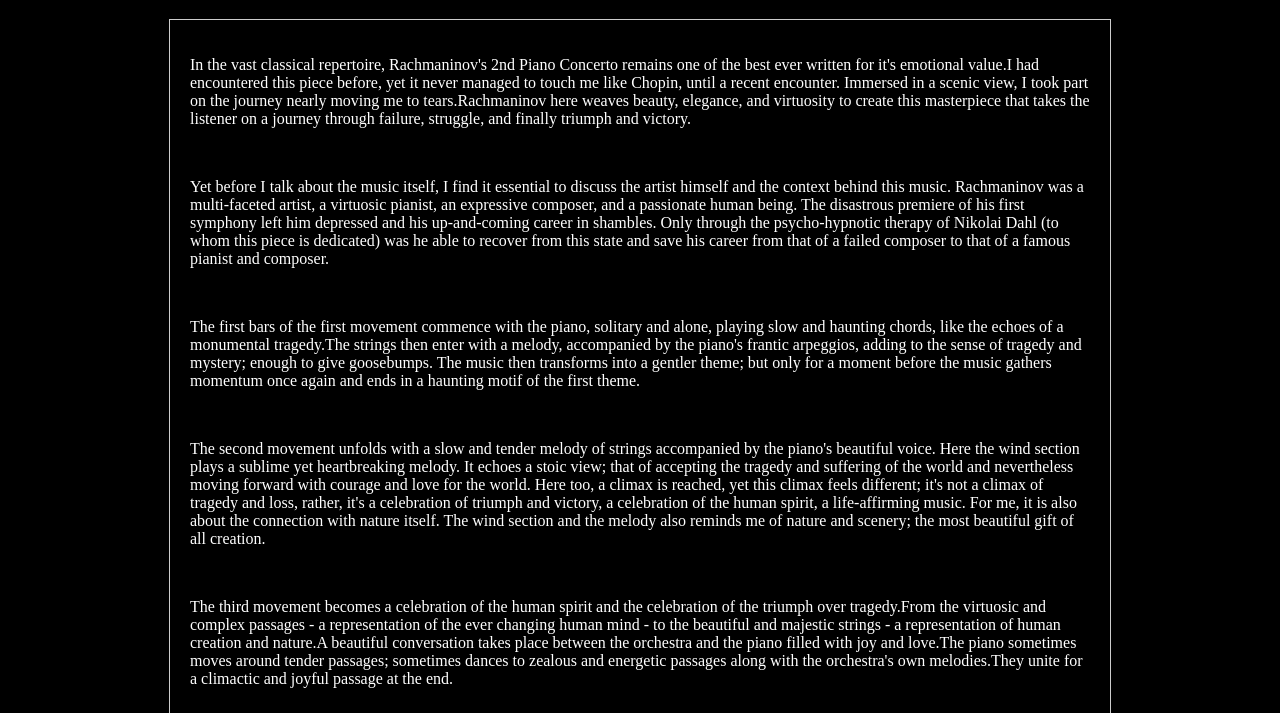
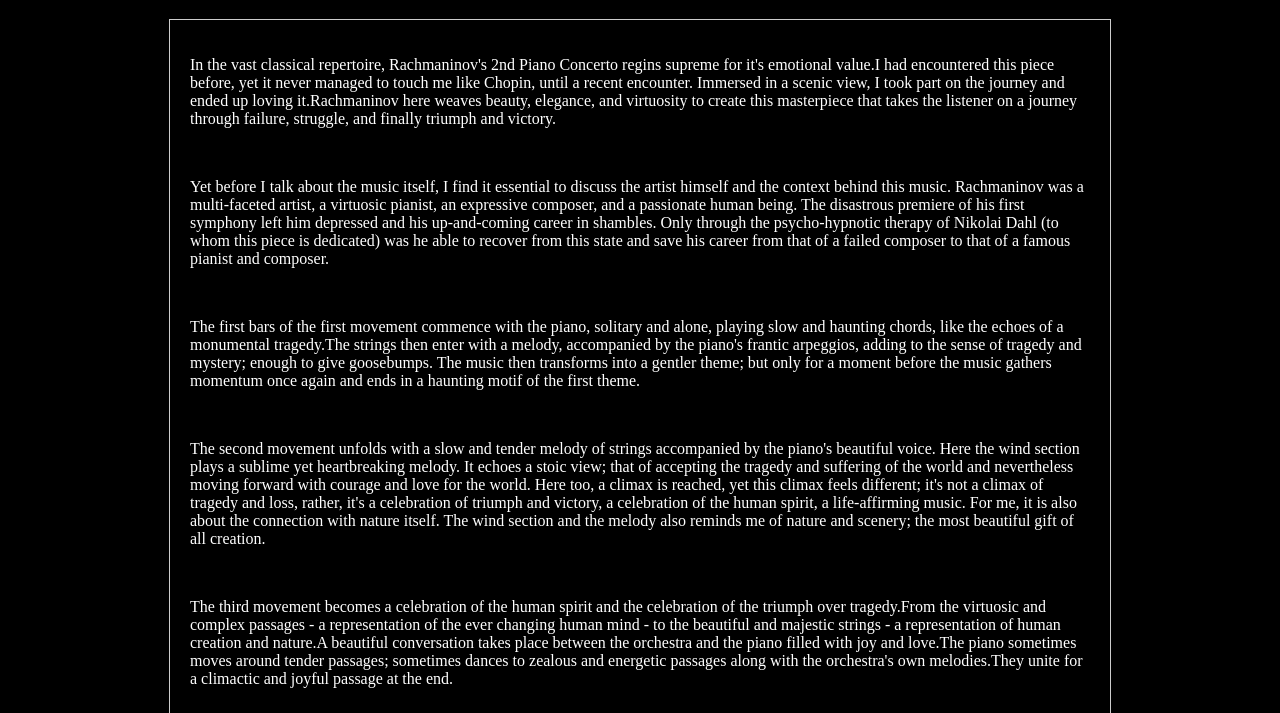
Before and after one commit to Anaya-Koirala/void-web, a plain HTML site: page content/rach.html in a window 1280 px wide. Shown: the part 87-800 px from the top of the page. Drawn offline with Linux system fonts and the light colour scheme.

Commit message:
prose fix

```diff
--- a/content/rach.html
+++ b/content/rach.html
@@ -15,7 +15,7 @@
         </u>
         <div class="box_a">
             <p>
-                In the vast classical repertoire, Rachmaninov's  2nd Piano Concerto remains one of the best ever written for it's emotional value.I had encountered this piece before, yet it never managed to touch me like Chopin, until a recent encounter. Immersed in a scenic view, I took part on the journey nearly moving me to tears.Rachmaninov here weaves beauty, elegance, and virtuosity to create this masterpiece that takes the listener on a journey through failure, struggle, and finally triumph and victory.
+                In the vast classical repertoire, Rachmaninov's  2nd Piano Concerto regins supreme for it's emotional value.I had encountered this piece before, yet it never managed to touch me like Chopin, until a recent encounter. Immersed in a scenic view, I took part on the journey and ended up loving it.Rachmaninov here weaves beauty, elegance, and virtuosity to create this masterpiece that takes the listener on a journey through failure, struggle, and finally triumph and victory.
             </p>
             <br>
             <p>
```
